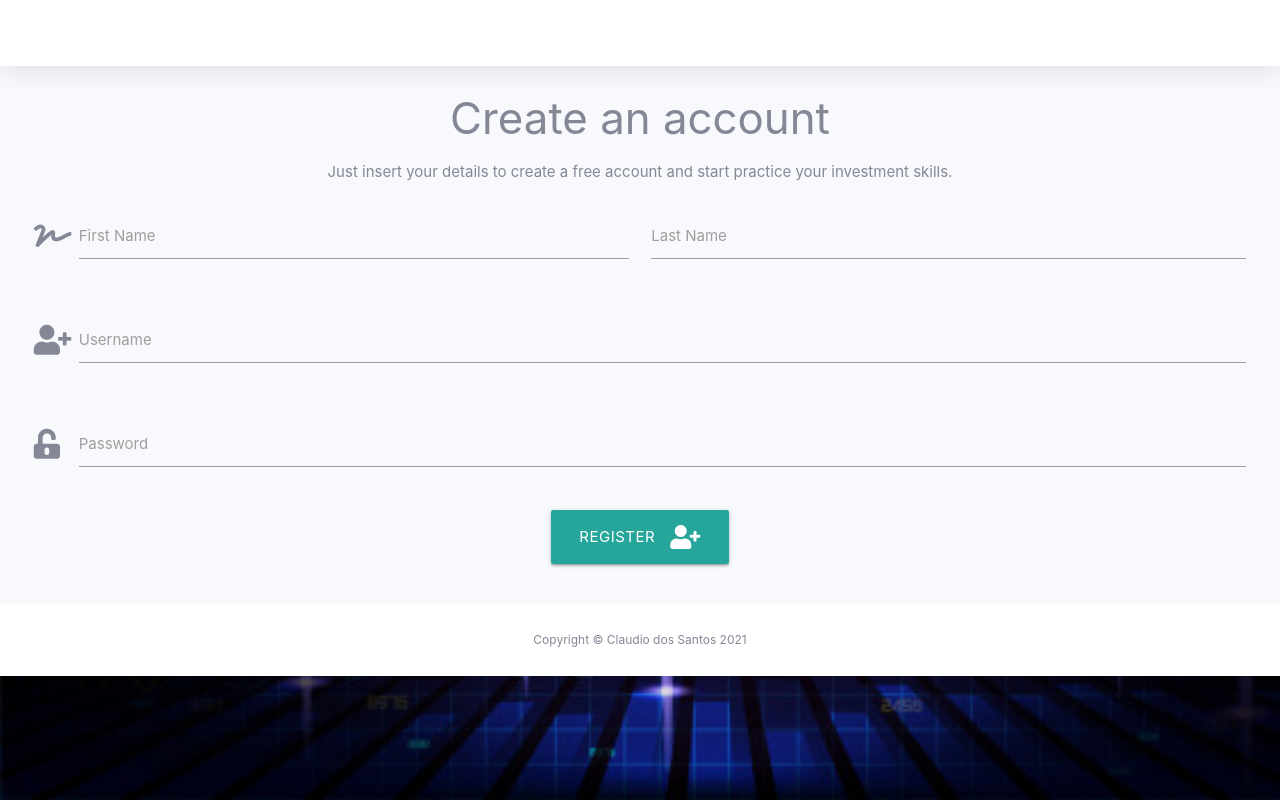
After one commit to Claudio-C-Santos/MS3-My-Broker, a Flask app: page /register in a window 1280 px wide. The commit adds this page. Run offline with Flask 2, Linux system fonts and the light colour scheme; some libraries are stand-ins or nearby versions.

Commit message:
<build> Register page

```diff
--- a/app.py
+++ b/app.py
@@ -6,6 +6,7 @@ from flask import (
 from flask_pymongo import PyMongo
 from bson.objectid import ObjectId
 from alpha_vantage.timeseries import TimeSeries
+from werkzeug.security import generate_password_hash, check_password_hash
 if os.path.exists("env.py"):
     import env
 
@@ -26,11 +27,38 @@ def index():
     return render_template("index.html")
 
 
+@app.route("/register", methods=["GET", "POST"])
+def register():
+    if request.method == "POST":
+        # check if username already exists
+        existing_user = mongo.db.users.find_one(
+                        {"username": request.form.get("username").lower()})
+
+        if existing_user:
+            flash("Username already exists")
+            return redirect(url_for("register"))
+
+        register = {
+            "first_name": request.form.get("first_name"),
+            "last_name": request.form.get("last_name"),
+            "username": request.form.get("username").lower(),
+            "password": generate_password_hash(request.form.get("password"))
+        }
+        mongo.db.users.insert_one(register)
+
+        session["user"] = request.form.get("username").lower()
+        flash("Registration Successfull")
+
+    return render_template("register.html")
+
+
 @app.route("/get_transactions")
 def get_transactions():
     transactions = mongo.db.transactions.find()
     stock = app_alpha.get_daily_adjusted("AAPL")
-    return render_template("transactions.html", transactions=transactions, stock=stock)
+    return render_template(
+                            "transactions.html",
+                            transactions=transactions, stock=stock)
 
 
 if __name__ ==   "__main__":
--- a/static/css/index.css
+++ b/static/css/index.css
@@ -22,7 +22,6 @@ body {
     font-family: Merriweather;
     font-size: 4rem;
     font-weight: bold;
-    text-shadow: rgb(155, 155, 241) 10px 10px 10px;
     -webkit-text-stroke: 0.5px rgb(255, 255, 255);
     text-align: center;
     margin-top: 20px;
@@ -42,3 +41,8 @@ body {
     background-color: blue;
     margin-bottom: 20px;
 }
+
+#register-btn:hover {
+    text-decoration: none;
+    color: white;
+}
--- a/templates/index.html
+++ b/templates/index.html
@@ -14,7 +14,8 @@
         <p>It's not only my broker but it's also yours, in fact it's everyone's!</p>
         <p>This broker was created for educational purposes. You can use it to practice your analytics and investment skills.</p>
         <p>Give it a try! No real money involved so no loss can occur!</p>
-        <a class="waves-effect waves-light btn-large "><i class="fas fa-user-plus right"></i>Create Account</a>
+        <a class="waves-effect waves-light btn-large" href="{{ url_for('register') }}"><i class="fas fa-user-plus right"></i>Create Account</a>
+        <a class="waves-effect waves-light btn-large" href=""><i class="fas fa-sign-in-alt right"></i>Log In</a>  <!--LOGIN HTML STILL TO BE CREATED, use card panels from materialize-->
     </div>
 </body>
 </html>
--- /dev/null
+++ b/templates/log.html
@@ -0,0 +1,55 @@
+<!DOCTYPE html>
+<html lang="en">
+<head>
+    <meta charset="UTF-8">
+    <meta name="viewport" content="width=device-width, initial-scale=1.0">
+    <link rel="stylesheet"  type="text/css" href="{{ url_for('static', filename='css/sb-admin-2.min.css') }}">
+    <link rel="stylesheet" href="static/css/index.css">
+    <link rel="stylesheet" href="https://cdnjs.cloudflare.com/ajax/libs/materialize/1.0.0/css/materialize.min.css">
+    <link rel="stylesheet" href="https://use.fontawesome.com/releases/v5.15.1/css/all.css" integrity="sha384-vp86vTRFVJgpjF9jiIGPEEqYqlDwgyBgEF109VFjmqGmIY/Y4HV4d3Gp2irVfcrp" crossorigin="anonymous">
+    <title>My Broker</title>
+</head>
+<body>
+<body id="page-top">
+
+    <!-- Page Wrapper -->
+    <div id="wrapper">
+
+        <!-- Content Wrapper -->
+        <div id="content-wrapper" class="d-flex flex-column">
+
+            <!-- Main Content -->
+            <div id="content">
+
+                <!-- Topbar -->
+                <nav class="navbar navbar-expand navbar-light bg-white topbar mb-4 static-top shadow"></nav>
+                <!-- End of Topbar -->
+
+                <!-- Begin Page Content -->
+                <div class="container-fluid">
+                    {% block content %}
+                    {% endblock %}
+                </div>
+                <!-- /.container-fluid -->
+
+            </div>
+            <!-- End of Main Content -->
+
+            <!-- Footer -->
+            <footer class="sticky-footer bg-white">
+                <div class="container my-auto">
+                    <div class="copyright text-center my-auto">
+                        <span>Copyright © Claudio dos Santos 2021</span>
+                    </div>
+                </div>
+            </footer>
+            <!-- End of Footer -->
+
+        </div>
+        <!-- End of Content Wrapper -->
+
+    </div>
+    <!-- End of Page Wrapper -->
+<script src="https://cdnjs.cloudflare.com/ajax/libs/materialize/1.0.0/js/materialize.min.js"></script>
+</body>
+</html>
--- /dev/null
+++ b/templates/register.html
@@ -0,0 +1,37 @@
+{% extends "log.html" %}
+{% block content %}
+    <h3 class="center-align">Create an account</h3>
+    <p class="center-align">Just insert your details to create a free account and start practice your investment skills.</p>
+    <div class="row">
+        <form class="col s12" method="POST" action="{{ url_for('register') }}">
+            <div class="row">
+                <div class="input-field col s6">
+                    <i class="fas fa-signature prefix light-gray-text"></i>
+                    <input id="first_name" name="first_name" type="text" class="validate">
+                    <label for="first_name">First Name</label>
+                </div>
+                <div class="input-field col s6">
+                    <input id="last_name" name="last_name" type="text" class="validate">
+                    <label for="last_name">Last Name</label>
+                </div>
+            </div>
+            <div class="row">
+                <div class="input-field col s12">
+                    <i class="fas fa-user-plus prefix light-gray-text"></i>
+                    <input id="username" name="username" type="text" class="validate">
+                    <label for="username">Username</label>
+                </div>
+            </div>
+            <div class="row">
+                <div class="input-field col s12">
+                    <i class="fas fa-unlock-alt prefix light-gray-text"></i>
+                    <input id="password" name="password" type="password" class="validate">
+                    <label for="password">Password</label>
+                </div>
+            </div>
+            <div class="center-align">
+                <button class="waves-effect waves-light btn-large" type="submit" id="register-btn"><i class="fas fa-user-plus right"></i>Register</button>
+            </div>
+        </form>
+    </div>
+{% endblock %}
```
Also changed, not shown: templates/base.html (+4 -7 lines).
